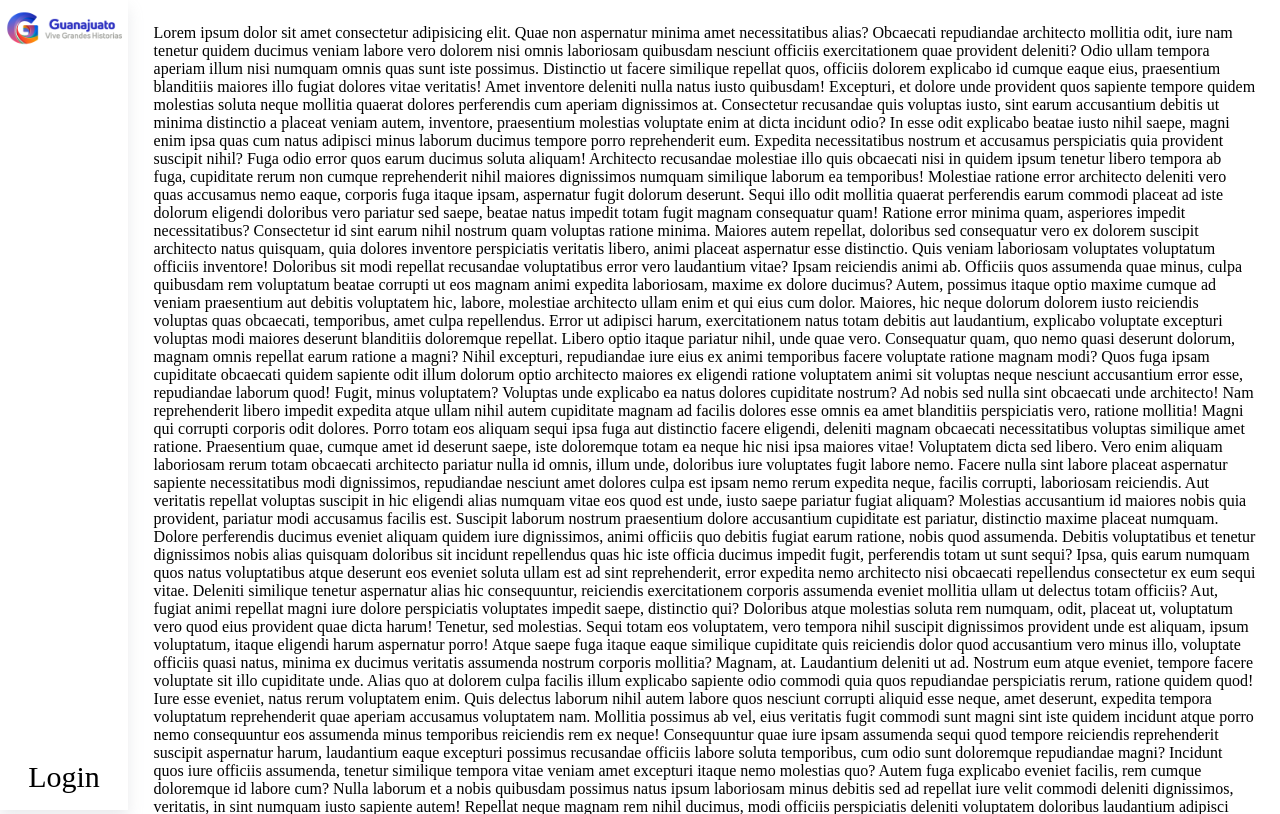
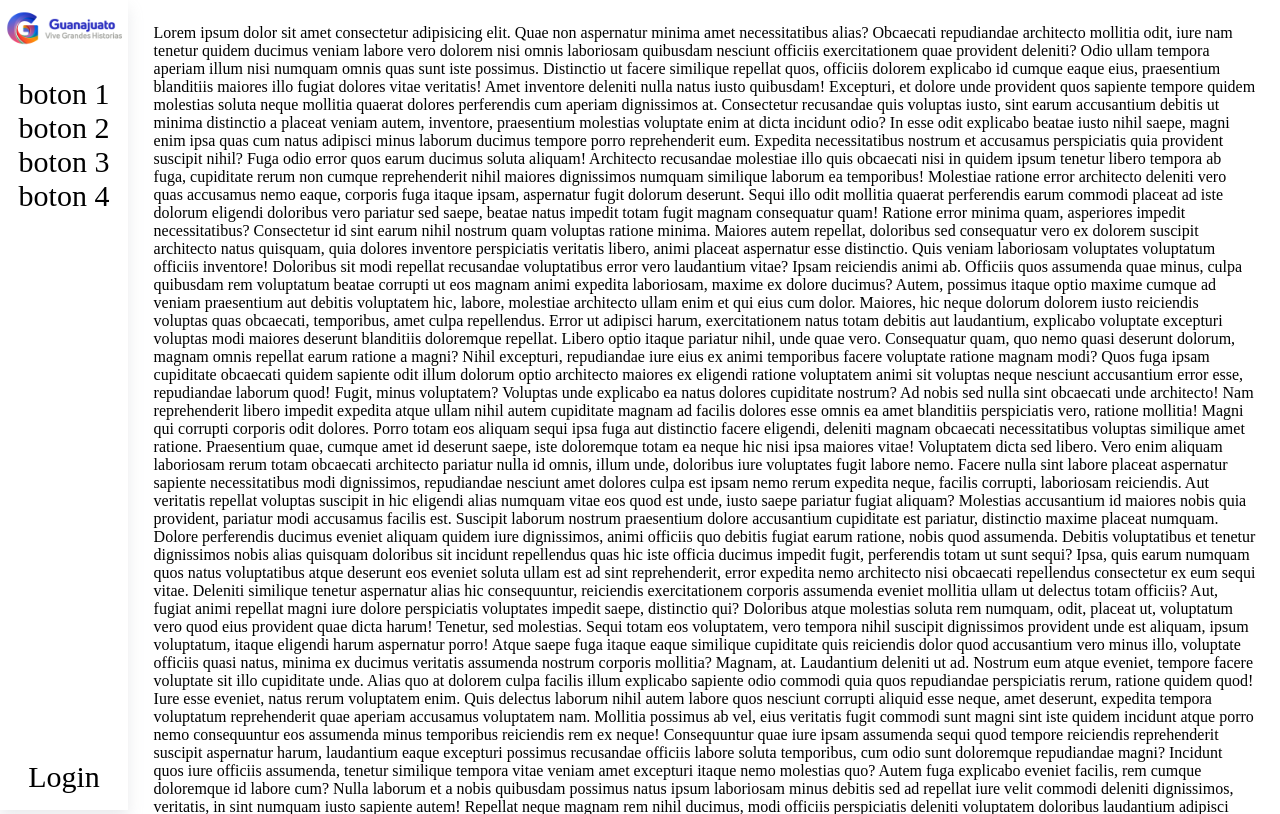
Before and after one commit to moybadajoz/Proyecto-Turistico, a PHP site: page / in a window 1280 px wide. Shown: the top 814 px of the page. Run offline with PHP 8.4, Linux system fonts and the light colour scheme; data that the repository does not hold is empty; some libraries are stand-ins or nearby versions; some web fonts are replaced.

Commit message:
bases barra de menu lateral lista y espacio apra contenido

```diff
--- a/css/style_index.css
+++ b/css/style_index.css
@@ -5,6 +5,7 @@ body{
 .navbar{
     display: grid;
     grid-template-rows: repeat(12, 1fr);
+    grid-template-columns: repeat(1, 1fr);
     padding-top: 10px;
     width: 10%;
     height: 100%;
@@ -26,19 +27,24 @@ body{
 }
 
 .nav-btns{
-    grid-row: 12 / 13;
-    display: flex;
+    grid-row: 2 / 4;
+    display: grid;
     justify-content: center;
 }
 
-.nav-btns a{
-
+.nav-login a, .nav-btns a{
     align-self: center;
     font-size: 30px;
     text-decoration: none;
     color: black;
 }
 
+.nav-login{
+    grid-row: 12 / 13;
+    display: flex;
+    justify-content: center;
+}
+
 .content{
     margin: 3vh 3vh 3vh 12%;
 }
--- a/index.php
+++ b/index.php
@@ -68,6 +68,12 @@ Este organismo no será competente para conocer de quejas que se originen con mo
         <img src="./img/logo-guanajuato.png" alt="">
     </div>
     <div class="nav-btns">
+        <a href="#">boton 1</a>
+        <a href="#">boton 2</a>
+        <a href="#">boton 3</a>
+        <a href="#">boton 4</a>
+    </div>
+    <div class="nav-login">
         <a href="/login.php">Login</a>
     </div>
 </div>
```
